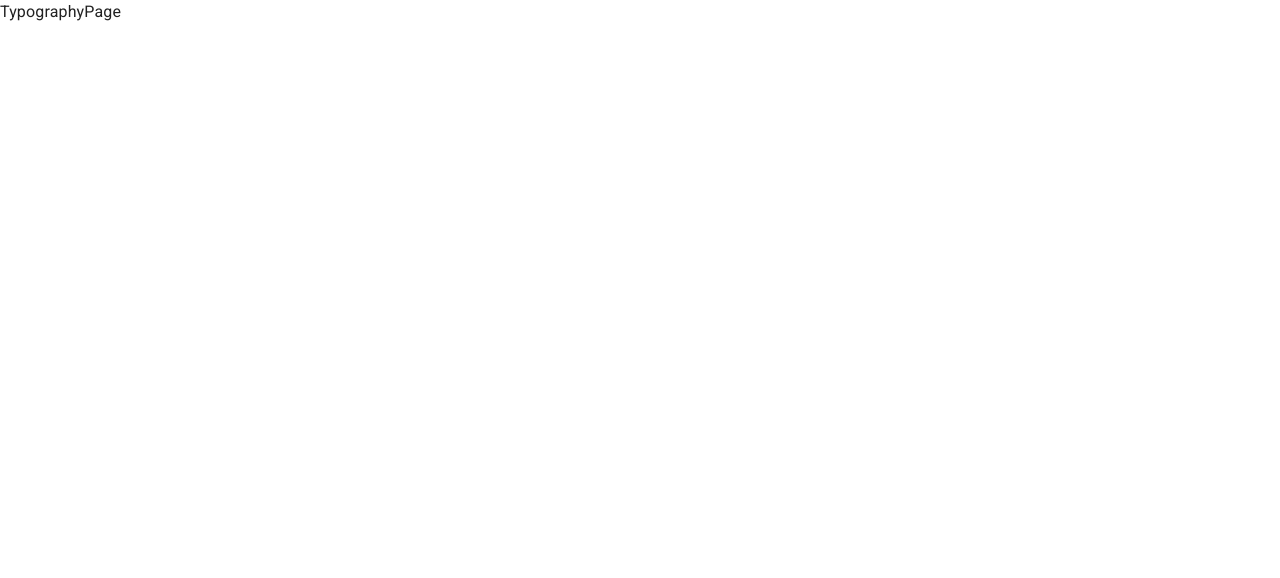
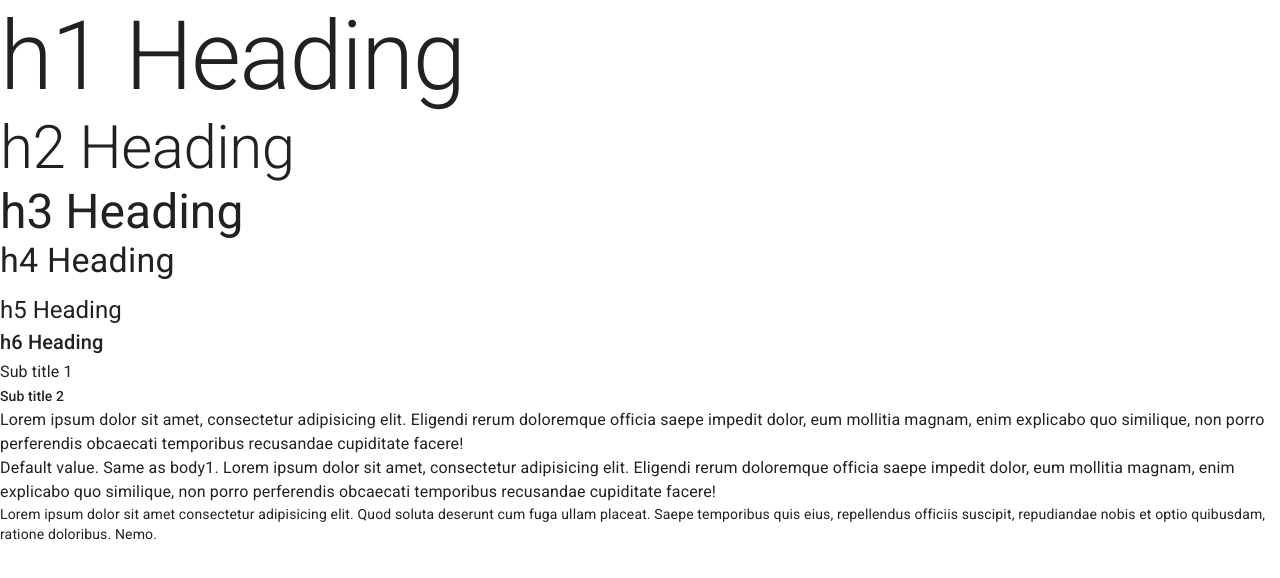
Before and after one commit to MariusDevelops/react-ts-mui, a React (Vite) app: page / in a window 1280 px wide. Shown: the top 578 px of the page. Built offline with nearby package versions, Linux system fonts and the light colour scheme.

Commit message:
feat: typography-page

```diff
--- a/src/pages/typography-page.tsx
+++ b/src/pages/typography-page.tsx
@@ -1,7 +1,25 @@
+/* eslint-disable max-len */
 import React from 'react';
+import { Typography } from '@mui/material';
 
 const TypographyPage = () => (
-  <div>TypographyPage</div>
+  <div>
+    <Typography variant="h1">h1 Heading</Typography>
+    <Typography variant="h2">h2 Heading</Typography>
+    <Typography variant="h3">h3 Heading</Typography>
+    <Typography variant="h4" component="h1" gutterBottom>h4 Heading</Typography>
+    <Typography variant="h5">h5 Heading</Typography>
+    <Typography variant="h6">h6 Heading</Typography>
+
+    <Typography variant="subtitle1">Sub title 1</Typography>
+    <Typography variant="subtitle2">Sub title 2</Typography>
+
+    <Typography variant="body1">Lorem ipsum dolor sit amet, consectetur adipisicing elit. Eligendi rerum doloremque officia saepe impedit dolor, eum mollitia magnam, enim explicabo quo similique, non porro perferendis obcaecati temporibus recusandae cupiditate facere!</Typography>
+    <Typography>
+      Default value. Same as body1. Lorem ipsum dolor sit amet, consectetur adipisicing elit. Eligendi rerum doloremque officia saepe impedit dolor, eum mollitia magnam, enim explicabo quo similique, non porro perferendis obcaecati temporibus recusandae cupiditate facere!
+    </Typography>
+    <Typography variant="body2">Lorem ipsum dolor sit amet consectetur adipisicing elit. Quod soluta deserunt cum fuga ullam placeat. Saepe temporibus quis eius, repellendus officiis suscipit, repudiandae nobis et optio quibusdam, ratione doloribus. Nemo.</Typography>
+  </div>
 );
 
 export default TypographyPage;
```
